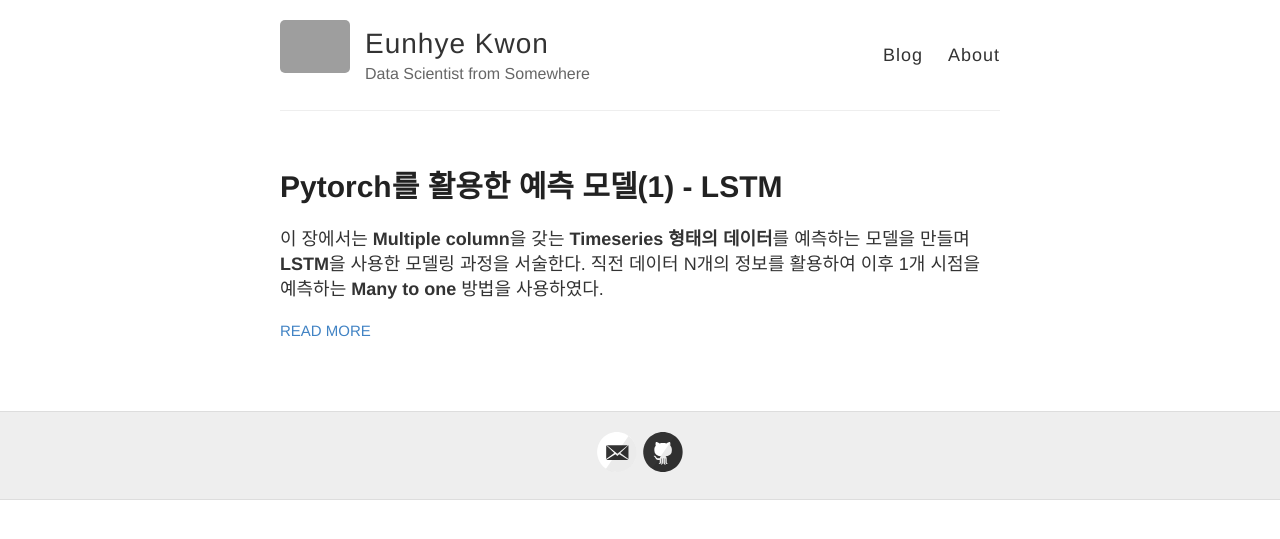
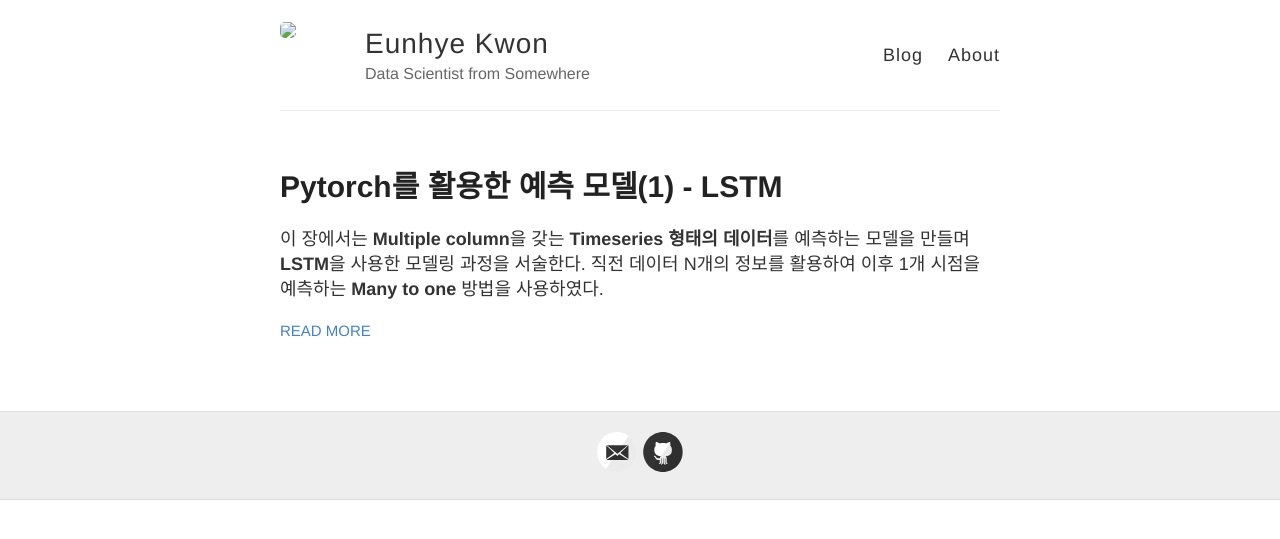
Before and after one commit to 717eunhye/717eunhye.github.io, a Jekyll site: the page built from index.html, in a window 1280 px wide. Shown: the top 539 px of the page. Built offline with Jekyll 4.4.1, drawn with Linux system fonts in a browser that asks for light colours.

Commit message:
Update _config.yml

```diff
--- a/_config.yml
+++ b/_config.yml
@@ -10,7 +10,7 @@ description: Data Scientist from Somewhere
 
 # URL of your avatar or profile pic (you could use your GitHub profile pic)
 # avatar: https://raw.githubusercontent.com/barryclark/jekyll-now/master/images/jekyll-logo.png
-avatar: https://github.com/717eunhye/717eunhye.github.io/blob/main/images/KakaoTalk_20220406_103212889.jpg
+avatar: https://github.com/717eunhye/717eunhye.github.io/blob/main/images/KakaoTalk_20220406_103212889.png
 #
 # Flags below are optional
 #
```
